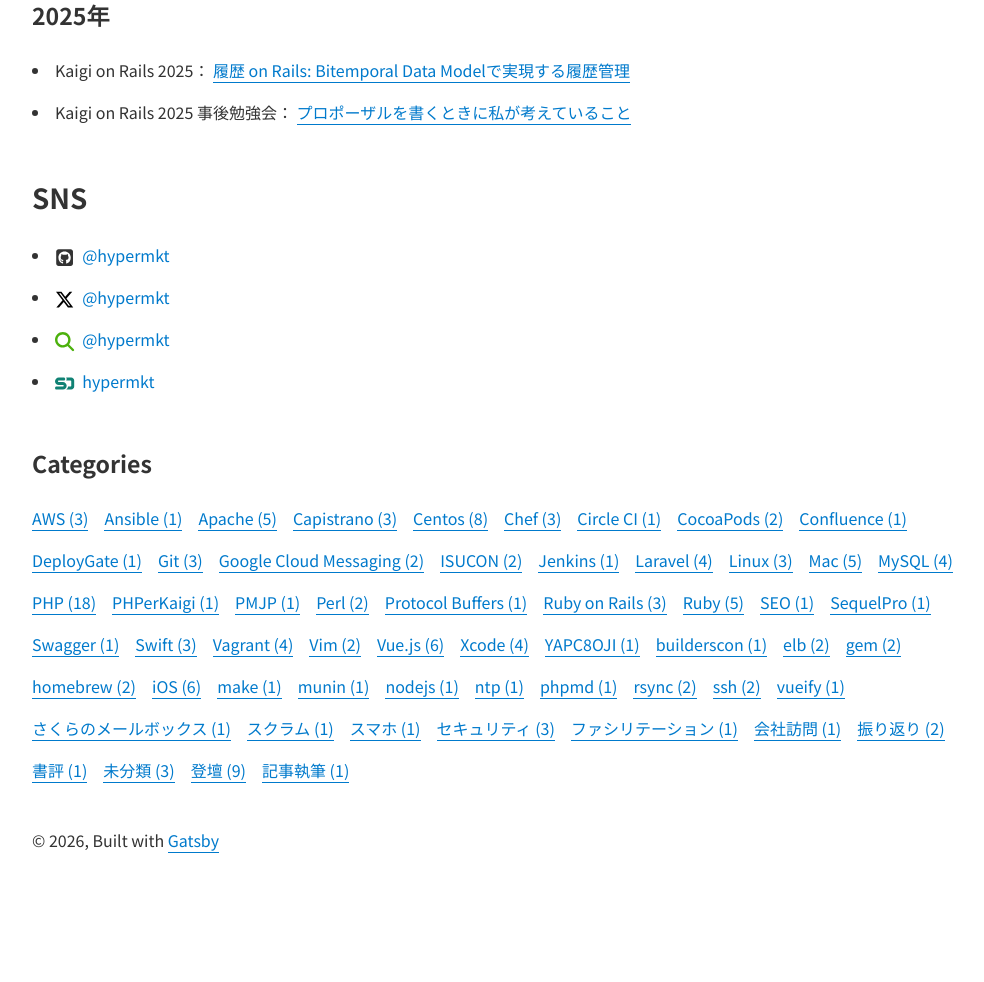
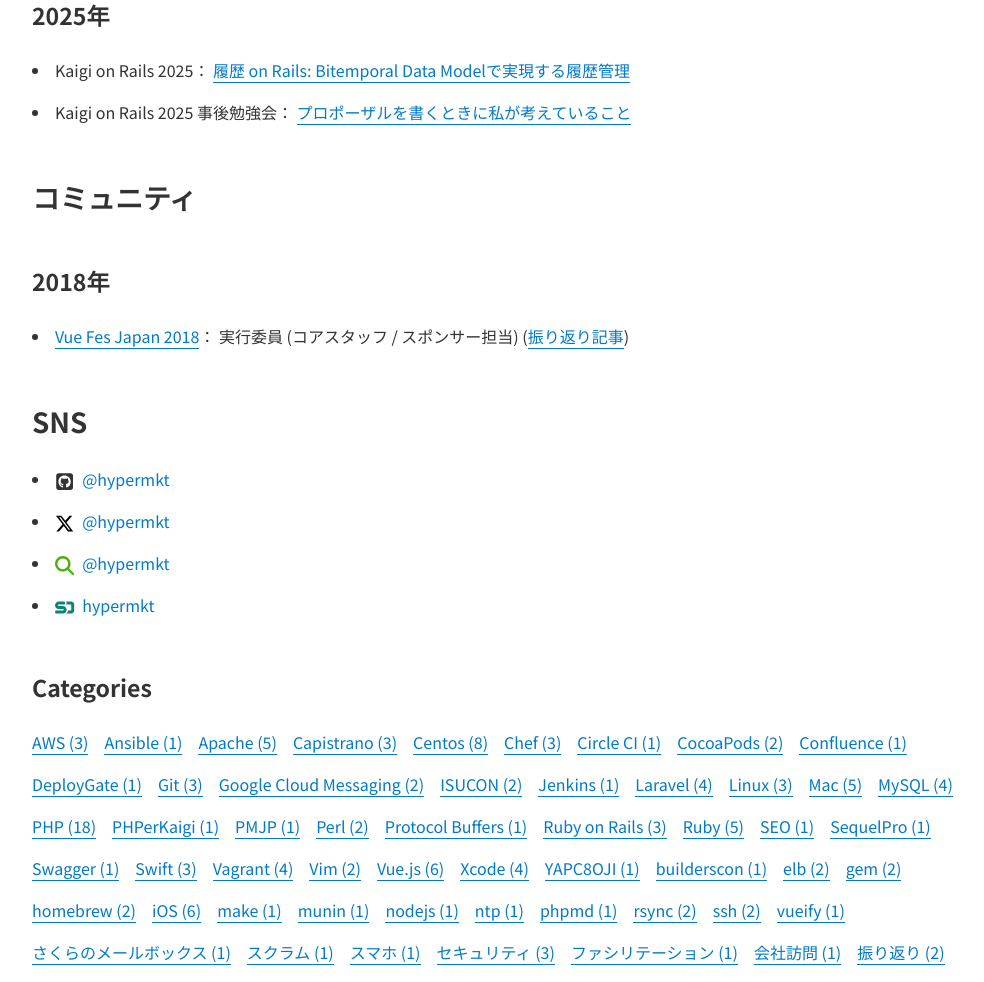
Before and after one commit to hypermkt/blog.hypermkt.jp, a Gatsby site: page /about in a window 1280 px wide. Shown: the part 1839-2821 px from the top of the page, without its empty margins (139-1123 px from the left). Before the commit the page ends 2735 px from the top, so only its background shows below. Built offline with nearby package versions, Linux system fonts and the light colour scheme; Gatsby itself is replaced by a stand-in of ours; some packages are replaced by stand-ins of ours.

Commit message:
コミュニティへの参加活動を追加

```diff
--- a/src/pages/about.js
+++ b/src/pages/about.js
@@ -191,6 +191,20 @@
     },
   ]
 
+  const communities = [
+    {
+      year: 2018,
+      items: [
+        {
+          event: "Vue Fes Japan 2018",
+          role: "実行委員 (コアスタッフ / スポンサー担当)",
+          url: "https://vuefes.jp/2018/",
+          articleUrl: "/2018/12/21/vue-fes-japan-2018-core-staff/",
+        },
+      ],
+    },
+  ]
+
   return (
     <Layout location={location} title={siteTitle}>
       <SEO title="About" />
@@ -215,6 +229,32 @@
                 <a href={item.url} target="_blank" rel="noopener noreferrer">
                   {item.title}
                 </a>
+              </li>
+            ))}
+          </ul>
+        </div>
+      ))}
+      <h2>コミュニティ</h2>
+      {communities.map((yearData, index) => (
+        <div key={index}>
+          <h3>{yearData.year}年</h3>
+          <ul style={{ listStylePosition: "inside", marginLeft: 0 }}>
+            {yearData.items.map((item, itemIndex) => (
+              <li key={itemIndex}>
+                <a href={item.url} target="_blank" rel="noopener noreferrer">
+                  {item.event}
+                </a>
+                ： {item.role}
+                {item.articleUrl && (
+                  <>
+                    {" "}
+                    (
+                    <a href={item.articleUrl}>
+                      振り返り記事
+                    </a>
+                    )
+                  </>
+                )}
               </li>
             ))}
           </ul>
```
